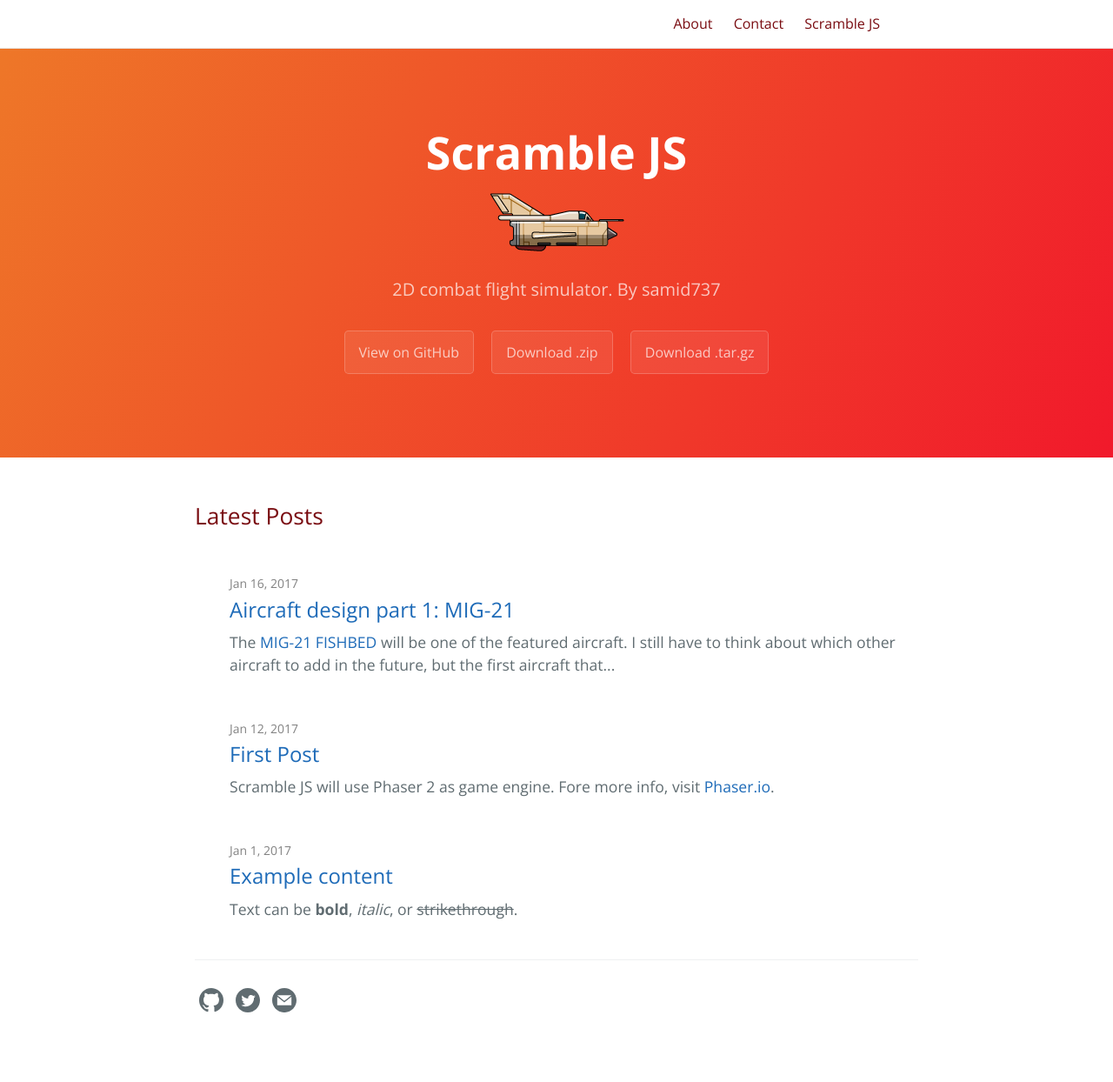
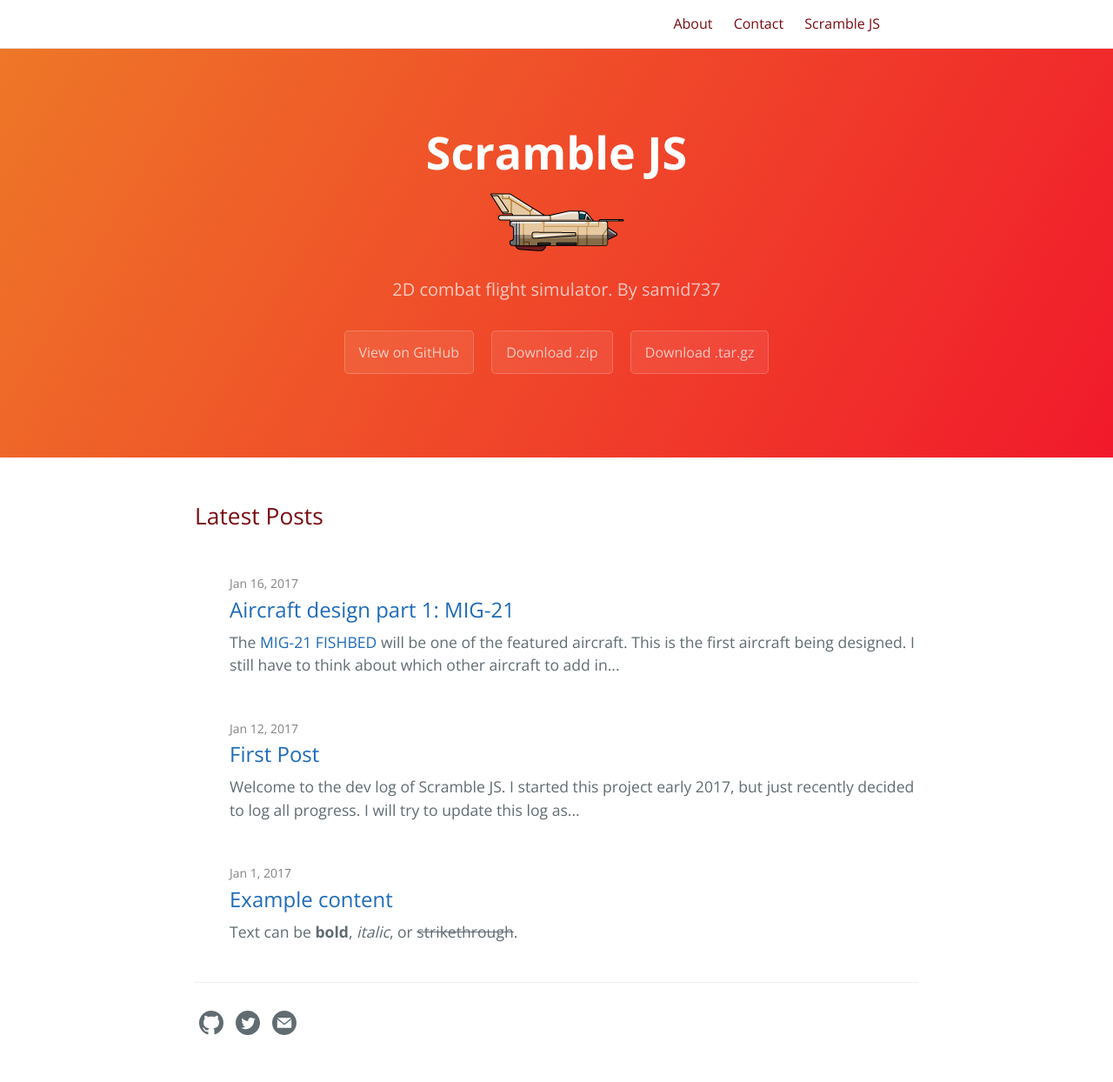
Before and after one commit to samid737/scrambledev, a Jekyll site: the page built from index.md, in a window 1280 px wide. Shown: the whole page at 87% size. Built offline with Jekyll 4.4.1, drawn with Linux system fonts in a browser that asks for light colours; before the commit the page ends 1218 px from its top, so only the background shows below that.

Commit message:
minor update

```diff
--- a/_posts/2017-01-12-first-post - kopie.md
+++ b/_posts/2017-01-12-first-post - kopie.md
@@ -3,4 +3,6 @@ title: First Post
 layout: post
 ---
 
-Scramble JS will use Phaser 2 as game engine. Fore more info, visit [Phaser.io](http://www.phaser.io).
+Welcome to the dev log of Scramble JS. I started this project early 2017, but just recently decided to log all progress. I will try to update this log as much as I can, so stay tuned!
+
+*Scramble JS uses Phaser 2 as game engine. Fore more info, visit [Phaser.io](http://www.phaser.io).*
--- a/_posts/2017-01-16-aircraft-design part 1.md
+++ b/_posts/2017-01-16-aircraft-design part 1.md
@@ -3,8 +3,10 @@ title: 'Aircraft design part 1: MIG-21'
 layout: post
 ---
 
-The [MIG-21 FISHBED](https://en.wikipedia.org/wiki/Mikoyan-Gurevich_MiG-21) will be one of the featured aircraft. I still have to think about which other aircraft to add in the future, but the first aircraft that came into mind was the FISHBED.  The MIG-21 is the most widely produced military jet and has earned its place in aircraft history.
+The [MIG-21 FISHBED](https://en.wikipedia.org/wiki/Mikoyan-Gurevich_MiG-21) will be one of the featured aircraft. This is the first aircraft being designed. I still have to think about which other aircraft to add in the future, but the first aircraft that came into mind was the FISHBED.  The MIG-21 is the most widely produced military jet and has earned its place in aircraft history. [Here](https://www.youtube.com/watch?v=6AlsW_Xx3dg) is A nice video of why the FISHBED is a supersonic rocket equipped with wings (and a pilot).
 
 ![Desert]({{ site.url }}/scrambledev/assets/images/PlayerDesert.png)
 
 You can notice the gaps near the belly, which is where the airbrakes are positioned once the spritesheet is assembled in Phaser.
+
+*Scramble JS uses Phaser 2 as game engine. Fore more info, visit [Phaser.io](http://www.phaser.io).*
```
